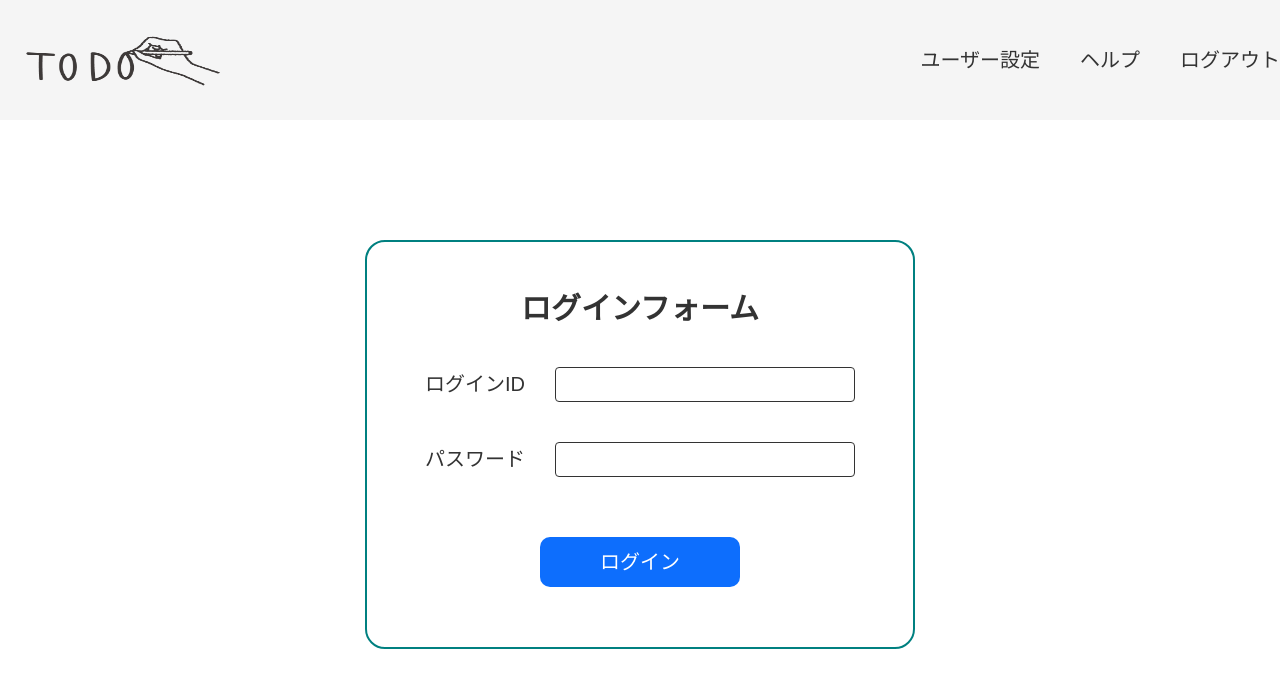
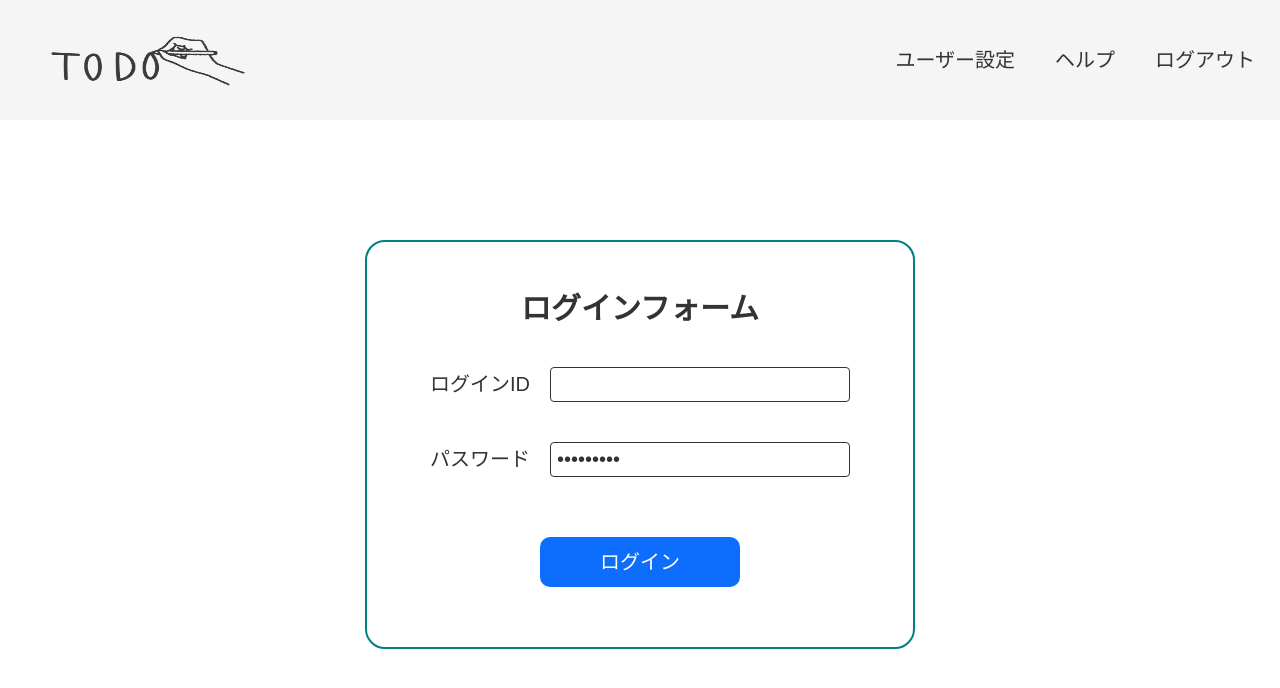
Before and after one commit to wadeen/original-react-todo, a React (Create React App) app: page / in a window 1280 px wide. Shown: the top 688 px of the page. Built offline with nearby package versions, Linux system fonts and the light colour scheme.

Commit message:
update: input form , value reading ok

```diff
--- a/src/components/molecules/Login/LoginInputForm.tsx
+++ b/src/components/molecules/Login/LoginInputForm.tsx
@@ -5,29 +5,34 @@ import { FC, memo } from 'react'
 type Props = {
   type: string
   title: string
+  value?: string
+  readOnly: any
+  onChange?: any
 }
 
-export const LoginInputForm: FC<Props> = memo(({ type, title }) => {
+export const LoginInputForm: FC<Props> = memo(
+  ({ type, title, readOnly, onChange, value }) => {
     return (
       <div css={wrapper}>
         <dt>{title}</dt>
         <dd>
-        <input type={type} />
+          <input type={type} readOnly={readOnly} onChange={onChange}  value={value}/>
         </dd>
       </div>
     )
-})
+  }
+)
 
 const wrapper = css`
   display: flex;
   align-items: center;
   justify-content: center;
-  column-gap: 30px;
   &:not(:last-child) {
     margin-bottom: 40px;
   }
   dt {
     font-size: 2rem;
+    width: 120px;
   }
   dd {
     font-size: 2rem;
--- a/src/components/organisms/Header.tsx
+++ b/src/components/organisms/Header.tsx
@@ -48,6 +48,7 @@ const headerContainer = css`
   width: min(100%, 1400px);
   margin: 0 auto;
   height: 100%;
+  padding: 0 25px;
 `
 
 const headerLeft = css`
--- a/src/components/organisms/Login/LoginForm.tsx
+++ b/src/components/organisms/Login/LoginForm.tsx
@@ -1,15 +1,33 @@
 /** @jsxImportSource @emotion/react */
 import { css } from '@emotion/react'
+import { ChangeEvent, useState } from 'react'
 import { PrimaryButton } from '../../atoms/button/PrimaryButton'
 import { LoginInputForm } from '../../molecules/Login/LoginInputForm'
 
 export const LoginForm = () => {
+  const [inputText, setInputText] = useState('')
+
+  const onchangeText = (e: React.ChangeEvent<HTMLInputElement>) =>
+    setInputText(e.target.value)
+
   return (
     <div css={wrapper}>
       <h2>ログインフォーム</h2>
       <dl>
-        <LoginInputForm type={'text'} title={'ログインID'} />
-        <LoginInputForm type={'password'} title={'パスワード'} />
+        <LoginInputForm
+          type={'text'}
+          title={'ログインID'}
+          readOnly={false}
+          onChange={onchangeText}
+          value={inputText}
+        />
+
+        <LoginInputForm
+          type={'password'}
+          title={'パスワード'}
+          readOnly={true}
+          value="paassword"
+        />
         <PrimaryButton name="ログイン" linkTo={'/todo'} />
       </dl>
     </div>
--- a/src/components/pages/Help.tsx
+++ b/src/components/pages/Help.tsx
@@ -1,11 +1,36 @@
-import React from 'react'
-import { Head } from '../organisms/Head';
+/** @jsxImportSource @emotion/react */
+import { css } from '@emotion/react'
+import { Head } from '../organisms/Head'
 
 export const Help = () => {
   return (
     <>
-    <Head title={"ヘルプ"}/>
-    <p>ヘルプ</p>
+      <Head title={'ヘルプ'} />
+      <div css={wrapper}>
+        <h2>ヘルプ</h2>
+        <p>
+          1~9の好きな数字をログインIDに入力してください。
+          <br />
+          パスワードは自動入力されます。
+        </p>
+      </div>
     </>
   )
 }
+
+const wrapper = css`
+  width: min(100%, 800px);
+  margin: 0 auto;
+  padding: 100px 20px;
+  text-align: center;
+  h2 {
+    font-size: 3rem;
+    font-weight: 700;
+    margin-bottom: 30px
+  }
+  p {
+    font-size: 1.8rem;
+    line-height: 1.4;
+
+  }
+`
```
Also changed, not shown: src/index.tsx (+7 -9 lines). Lines whose indentation alone changed are shown as unchanged.
